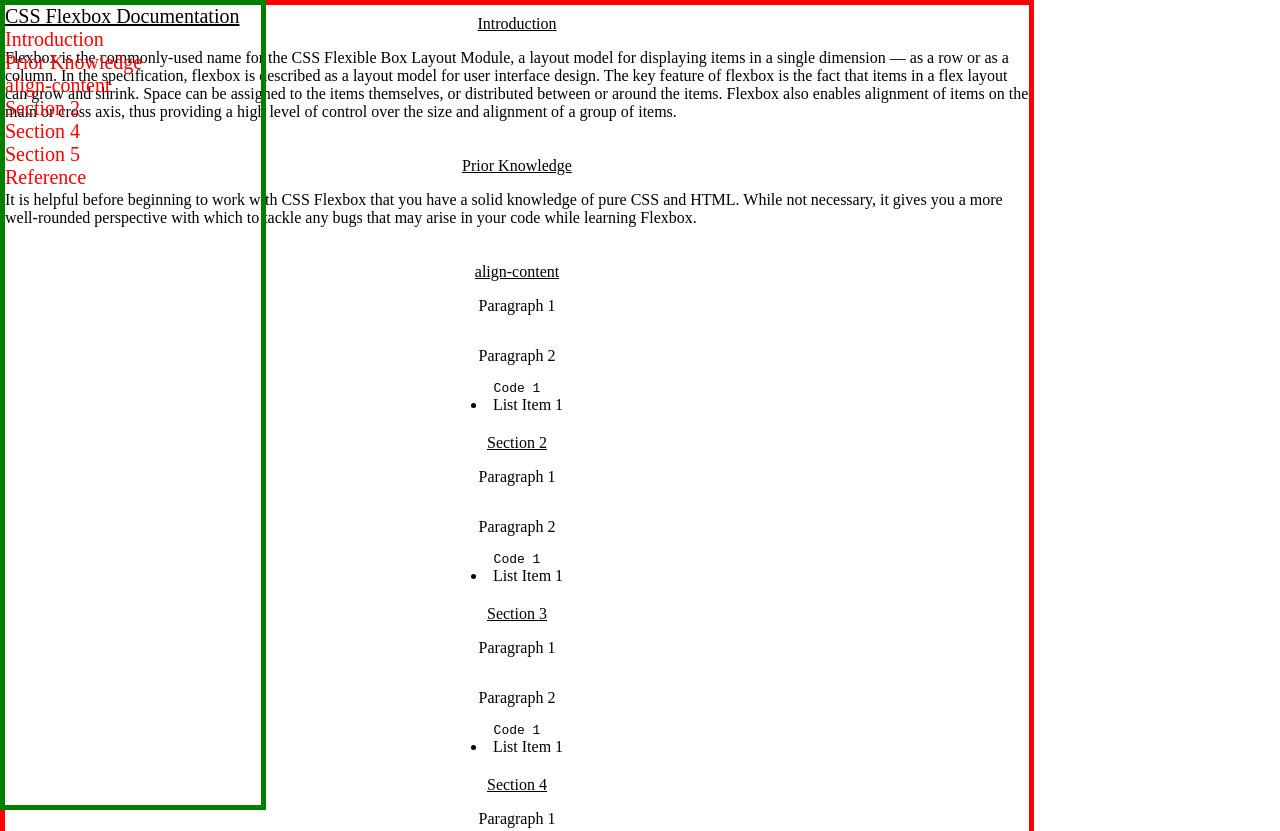
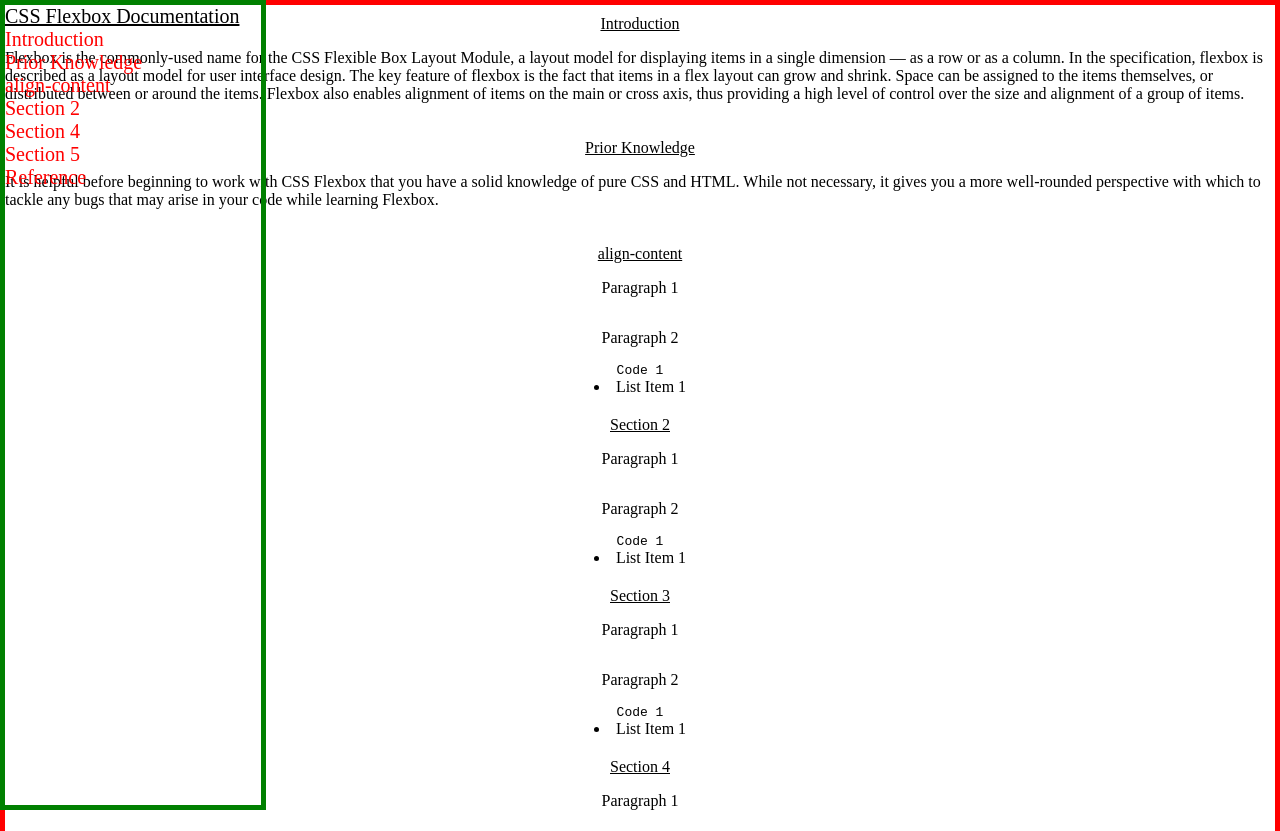
Before and after one commit to steven-the-qa/documentation, a plain HTML site: page index.html in a window 1280 px wide. Shown: the top 831 px of the page. Drawn offline with Linux system fonts and the light colour scheme.

Commit message:
Update styles.css

```diff
--- a/styles.css
+++ b/styles.css
@@ -31,7 +31,7 @@ body {
 }
 #main-doc {
  border: 5px solid red;
- width: 80%
+ width: auto;
 }
 .main-section {
 margin: 10 0 10 0;
```
